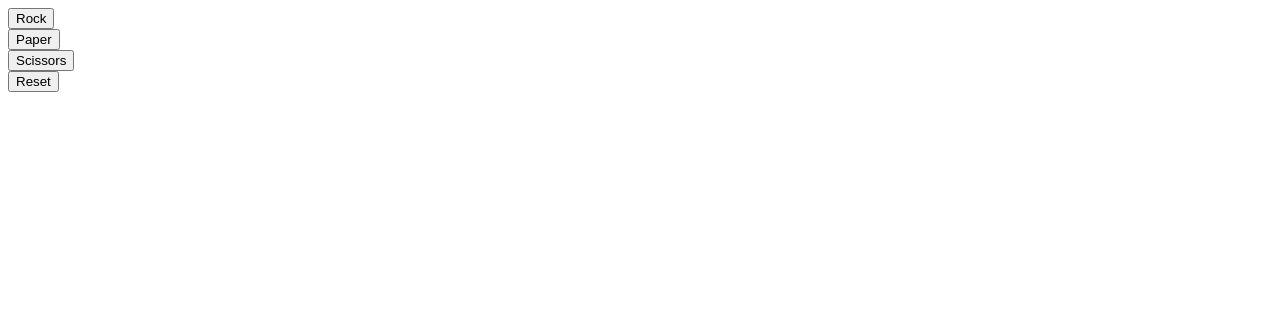
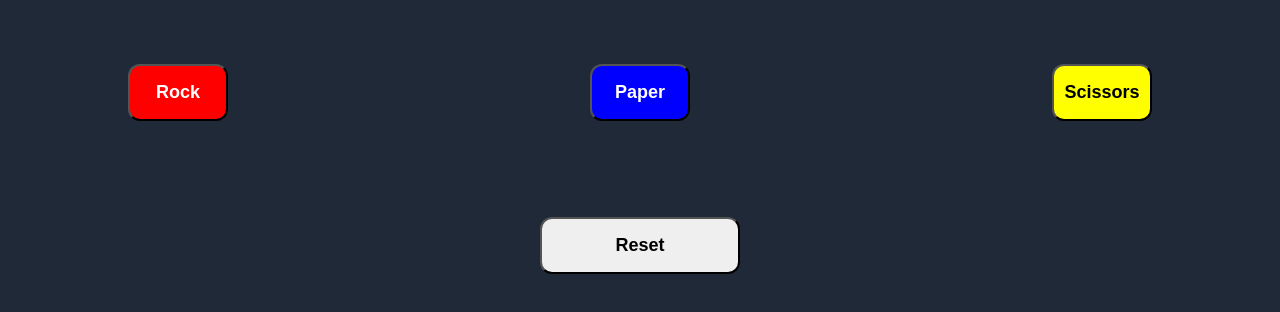
Before and after one commit to DanielLimWeiEn/odin-rock-paper-scissors, a plain HTML site: page index.html in a window 1280 px wide. Drawn offline with Linux system fonts and the light colour scheme.

Commit message:
Add reset button and simple styling for webpage

```diff
--- a/index.html
+++ b/index.html
@@ -5,6 +5,7 @@
     <meta http-equiv="X-UA-Compatible" content="IE=edge">
     <meta name="viewport" content="width=device-width, initial-scale=1.0">
     <script src="logic.js" defer></script>
+    <link rel="stylesheet" href="styles.css">
     <title>Rock, Paper, Scissors!</title>
 </head>
 <body>
@@ -21,6 +22,9 @@
             <button id="Scissors">Scissors</button>
         </div>
     </div>
-    <button id="reset">Reset</button>
+    <div class="rescore">
+       <button id="reset">Reset</button>
+    </div>
+
 </body>
 </html>
--- a/styles.css
+++ b/styles.css
@@ -0,0 +1,81 @@
+* {
+    box-sizing: border-box;
+}
+
+body {
+    margin: 0;
+    padding: 0;
+    display: flex;
+    flex-direction: column;
+    background-color: #1F2937;
+}
+
+.result {
+    display: flex;
+    justify-content: center;
+    align-items: center;
+    color: white;
+}
+
+.score {
+    display: flex;
+    flex-wrap: wrap;
+    justify-content: center;
+    align-items: center;
+    color: white;
+}
+
+.options {
+    display:flex;
+    padding: 64px 128px 64px 128px;
+    justify-content: space-between;
+    align-items: center;
+}
+
+.options button {
+    display: flex;
+    justify-content: center;
+    align-items: center;
+    padding: 16px;
+    border-radius: 12px;
+    width: 100px;
+    height: auto;
+    font-size: large;
+    font-weight: bold;
+    text-align: center;
+}
+
+#Rock {
+    background-color: red;
+    color: white;
+}
+
+#Paper {
+    background-color: blue;
+    color: white;
+}
+
+#Scissors {
+    background-color: yellow;
+    color: black;
+}
+
+.rescore {
+    display: flex;
+    justify-content: center;
+    align-items: center;
+    padding: 32px 128px 32px 128px;
+}
+
+.rescore button {
+    display: flex;
+    justify-content: center;
+    align-items: center;
+    padding: 16px;
+    border-radius: 12px;
+    width: 200px;
+    height: auto;
+    font-size: large;
+    font-weight: bold;
+    text-align: center;
+}
```
